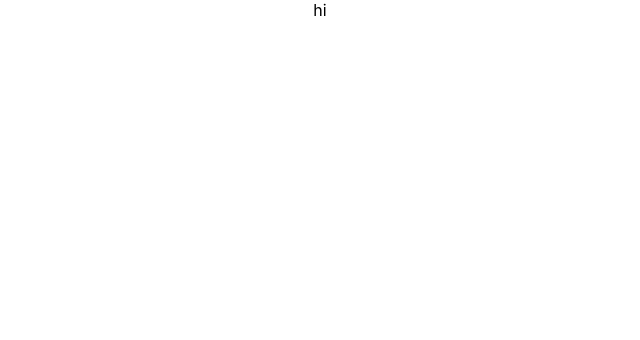
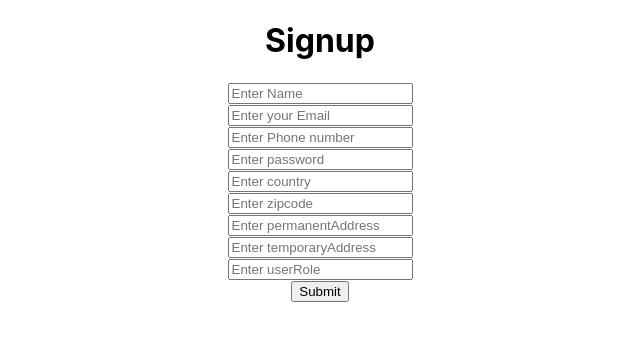
Before and after one commit to kaylinkhanal/dhl, a React (Create React App) app in the folder Client/: page / in a window 1280 px wide. Shown: the top 340 px of the page, without its empty margins (320-960 px from the left). Built offline with nearby package versions, Linux system fonts and the light colour scheme.

Commit message:
added a register page with validation

```diff
--- a/Client/package.json
+++ b/Client/package.json
@@ -7,13 +7,15 @@
     "@testing-library/jest-dom": "^5.11.4",
     "@testing-library/react": "^11.1.0",
     "@testing-library/user-event": "^12.1.10",
+    "formik": "^2.2.9",
     "react": "^17.0.1",
     "react-dom": "^17.0.1",
     "react-redux": "^7.2.2",
     "react-scripts": "4.0.1",
     "redux": "^4.0.5",
     "redux-logger": "^3.0.6",
-    "web-vitals": "^0.2.4"
+    "web-vitals": "^0.2.4",
+    "yup": "^0.32.11"
   },
   "scripts": {
     "start": "react-scripts start",
--- a/Client/src/App.js
+++ b/Client/src/App.js
@@ -1,10 +1,11 @@
 import React from "react";
 import './App.css';
+import Register from "./containers/registerUser";
 
 function App() {
   return (
     <div className="App">
-      hi
+      <Register/>
     </div>
   );
 }
--- /dev/null
+++ b/Client/src/containers/registerUser.js
@@ -0,0 +1,105 @@
+import React from 'react';
+ import { Formik, Form, Field } from 'formik';
+ import * as Yup from 'yup';
+
+ const SignupSchema = Yup.object().shape({
+   name: Yup.string()
+     .min(2, 'Too Short!')
+     .max(50, 'Too Long!')
+     .required('Required'),
+    email: Yup.string().email('Invalid email').required('Required'),
+    phoneNumber: Yup.number()
+     .min(2, 'Too Short!')
+     .max(50, 'Too Long!')
+     .required('Required'),
+    password: Yup.string()
+     .required('No password provided.')
+     .min(8, 'Password is too short - should be 8 chars minimum.')
+     .matches(/[a-zA-Z]/, 'Password can only contain Latin letters.'),
+    country: Yup.string()
+     .required('required'),
+    zipcode: Yup.number()
+     .max(4,'Invalid!')
+     .required('required'),
+    permanentAddress: Yup.string()
+     .required('required'),
+    temporaryAddress: Yup.string()
+     .required('required'),
+    userRole: Yup.string()
+     .required('required')
+ });
+
+ const Register = () => (
+   <div>
+     <h1>Signup</h1>
+     <Formik
+       initialValues={{
+         name: '',
+         email: '',
+         phoneNumber:'',
+         password:'',
+         country:'',
+         zipcode:'',
+         permanentAddress:'',
+         temporaryAddress:'',
+         userRole:''
+       }}
+       validationSchema={SignupSchema}
+       onSubmit={values => {
+         // same shape as initial values
+         console.log(values);
+       }}
+     >
+       {({ errors, touched }) => (
+         <Form>
+           <Field name="name" placeholder="Enter Name"/>
+           {errors.name && touched.name ? (
+             <div>{errors.name}</div>
+           ) : null}
+           <br/>
+           <Field name="email" placeholder="Enter your Email" type="email" />
+           {errors.email && touched.email ? <div>{errors.email}</div> : null}
+           <br/>
+           <Field name="phoneNumber" placeholder="Enter Phone number"/>
+           {errors.phoneNumber && touched.phoneNumber ? (
+             <div>{errors.phoneNumber}</div>
+           ) : null}
+           <br/>
+           <Field name="password" placeholder="Enter password"/>
+           {errors.password && touched.password ? (
+             <div>{errors.password}</div>
+           ) : null}
+           <br/>
+           <Field name="country" placeholder="Enter country"/>
+           {errors.country && touched.country ? (
+             <div>{errors.country}</div>
+           ) : null}
+           <br/>
+           <Field name="zipcode" placeholder="Enter zipcode"/>
+           {errors.zipcode && touched.zipcode ? (
+             <div>{errors.zipcode}</div>
+           ) : null}
+           <br/>
+           <Field name="permanentAddress" placeholder="Enter permanentAddress"/>
+           {errors.permanentAddress && touched.permanentAddress ? (
+             <div>{errors.permanentAddress}</div>
+           ) : null}
+           <br/>
+           <Field name="temporaryAddress" placeholder="Enter temporaryAddress"/>
+           {errors.temporaryAddress && touched.temporaryAddress ? (
+             <div>{errors.temporaryAddress}</div>
+           ) : null}
+           <br/>
+           <Field name="userRole" placeholder="Enter userRole"/>
+           {errors.userRole && touched.userRole ? (
+             <div>{errors.userRole}</div>
+           ) : null}
+           <br/>
+           <button type="submit">Submit</button>
+         </Form>
+       )}
+     </Formik>
+   </div>
+ );
+
+ export default Register;
--- a/Client/src/index.js
+++ b/Client/src/index.js
@@ -3,8 +3,8 @@ import ReactDOM from 'react-dom';
 import './index.css';
 import App from './App';
 import reportWebVitals from './reportWebVitals';
-import {Provider} from "react-redux";
-import store from "./store";
+// import {Provider} from "react-redux";
+// import store from "./store";
 
 ReactDOM.render(
   <React.StrictMode>
```
Also changed, not shown: Client/src/containers/loginUser.js (added), 2 other files (tests, documents, lock files or other folders).
